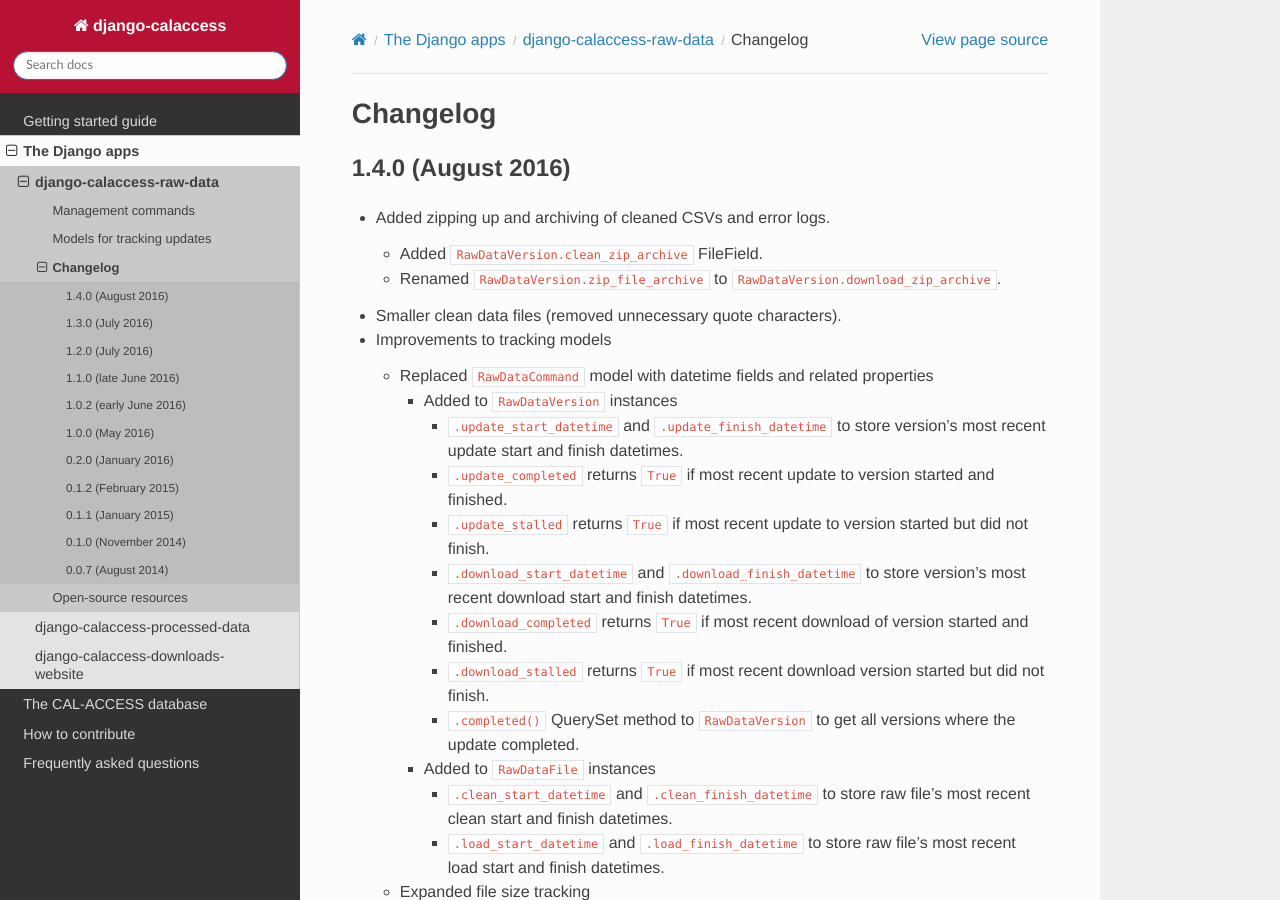
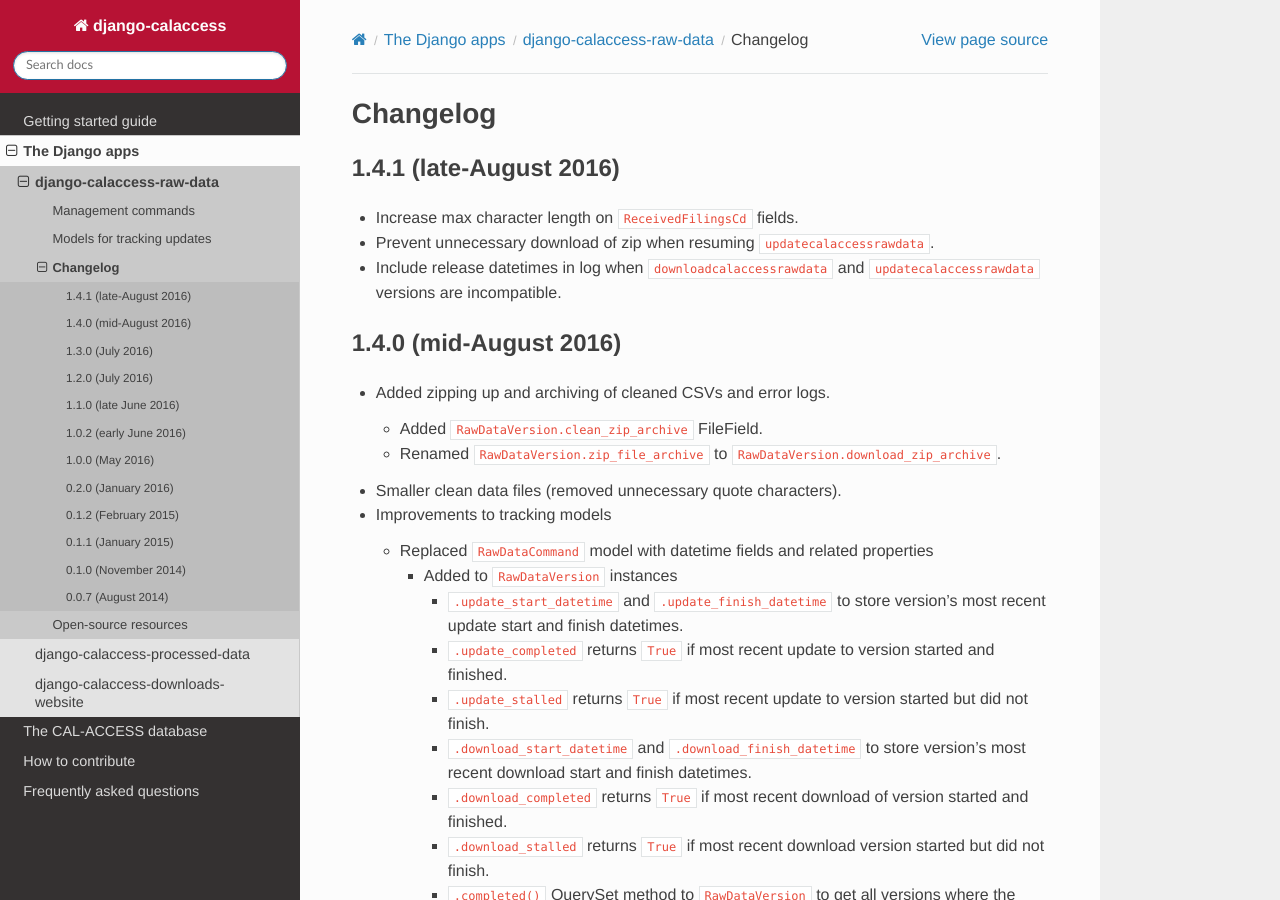
Before and after one commit to palewire/django-calaccess-technical-documentation, a Sphinx documentation site: the page built from docs/apps/calaccess_raw/changelog.rst, in a window 1280 px wide and 900 px high. Built offline with Sphinx 7.4.7 and the Read the Docs theme 2.0.0, drawn with Linux system fonts in a browser that asks for light colours.

Commit message:
Notes for 1.4.1 release

```diff
--- a/docs/apps/calaccess_raw/changelog.rst
+++ b/docs/apps/calaccess_raw/changelog.rst
@@ -1,7 +1,14 @@
 Changelog
 =========
 
-1.4.0 (August 2016)
+1.4.1 (late-August 2016)
+------------------------
+
+* Increase max character length on ``ReceivedFilingsCd`` fields.
+* Prevent unnecessary download of zip when resuming ``updatecalaccessrawdata``.
+* Include release datetimes in log when ``downloadcalaccessrawdata`` and ``updatecalaccessrawdata`` versions are incompatible.
+
+1.4.0 (mid-August 2016)
 -------------------
 
 * Added zipping up and archiving of cleaned CSVs and error logs.
```
